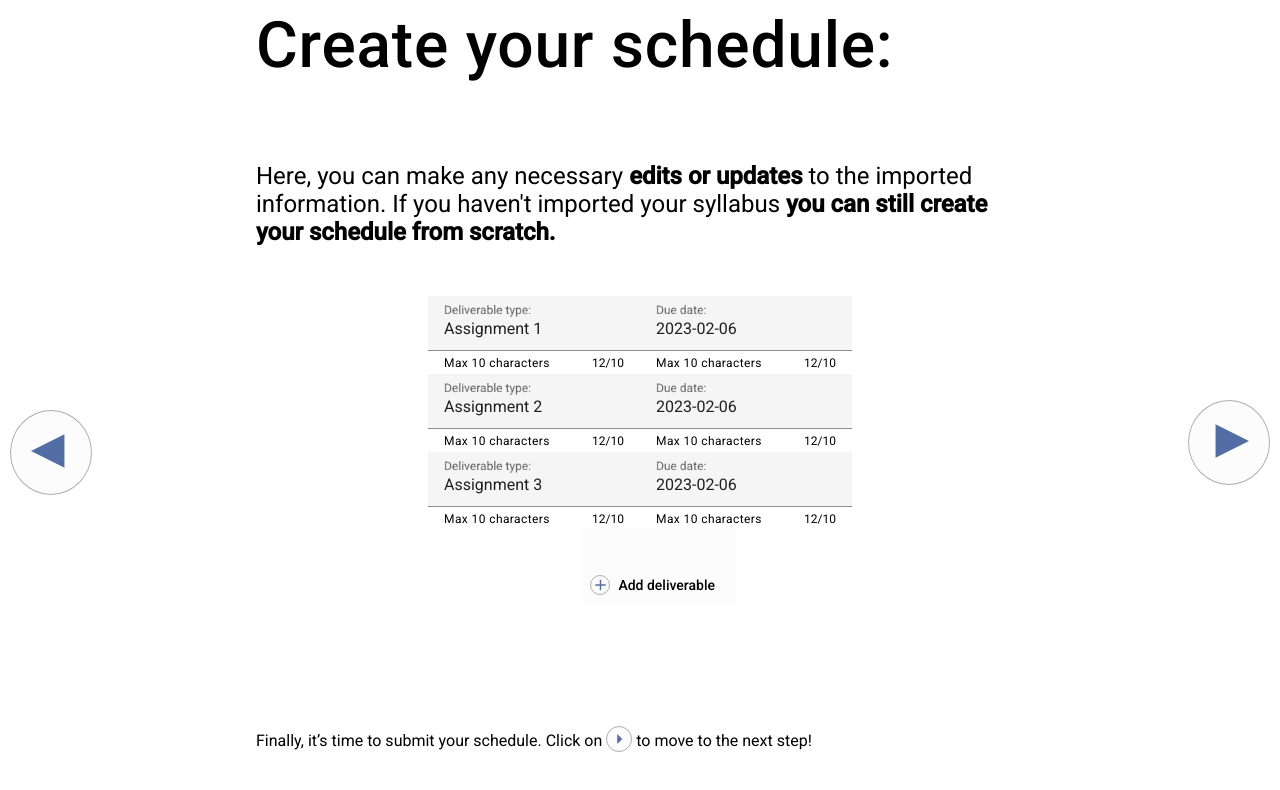
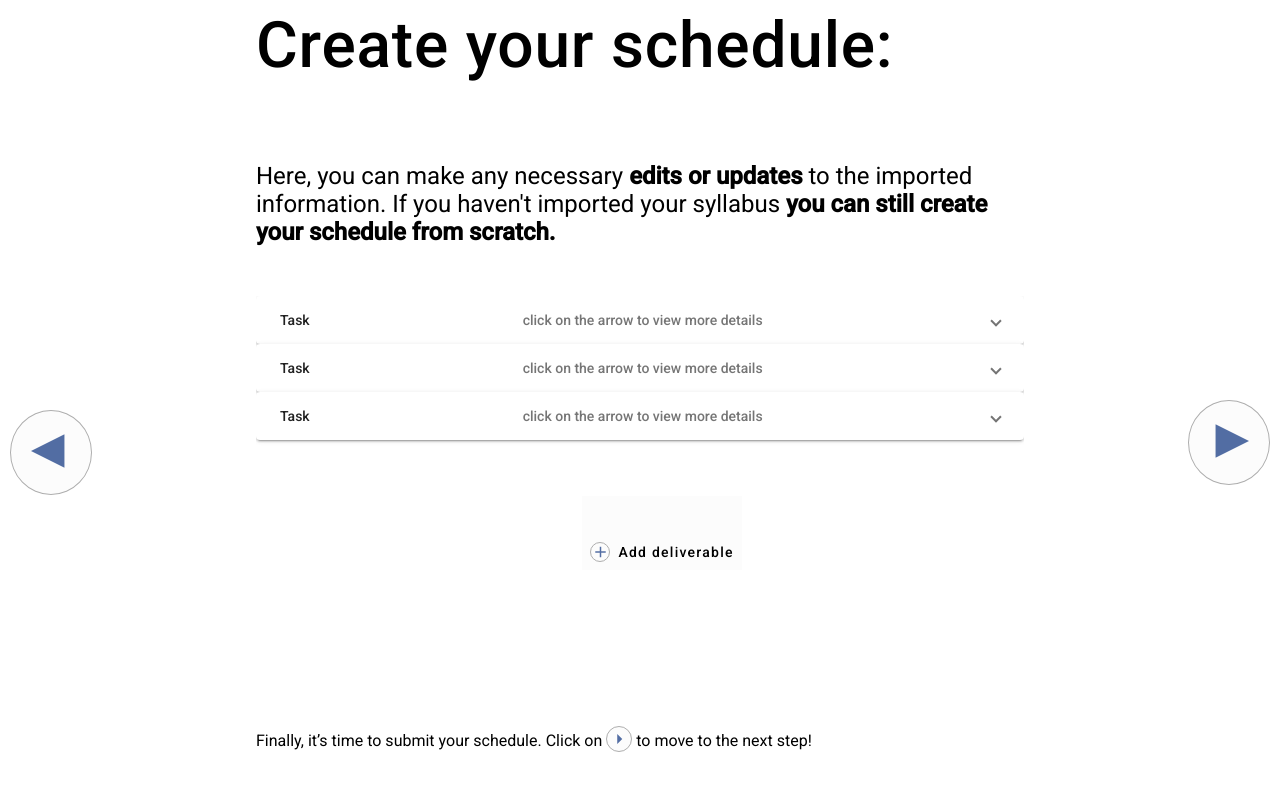
Before and after one commit to SEG4910-Group32/Academic-Calendar-Assistant, an Angular app in the folder assistant-calendar/: page / in a window 1280 px wide. Both pictures are taken after a click on the button "arrow_right". Shown: the top 790 px of the page. Built offline with nearby package versions, Linux system fonts and the light colour scheme; what ngx-file-drop would draw is missing.

Commit message:
added new fields for event & scroll bar

```diff
--- a/assistant-calendar/package.json
+++ b/assistant-calendar/package.json
@@ -11,10 +11,11 @@
   "private": true,
   "dependencies": {
     "@angular/animations": "^15.1.0",
-    "@angular/cdk": "^15.1.3",
+    "@angular/cdk": "^15.1.4",
     "@angular/common": "^15.1.0",
     "@angular/compiler": "^15.1.0",
     "@angular/core": "^15.1.0",
+    "@angular/flex-layout": "^15.0.0-beta.42",
     "@angular/forms": "^15.1.0",
     "@angular/material": "^15.1.3",
     "@angular/platform-browser": "^15.1.0",
--- a/assistant-calendar/src/app/create-schedule-page/create-schedule/add-schedule/add-schedule.component.html
+++ b/assistant-calendar/src/app/create-schedule-page/create-schedule/add-schedule/add-schedule.component.html
@@ -1,20 +1,33 @@
 <h1 mat-dialog-title>Add new deliverable:</h1>
 <div mat-dialog-content>
-    <mat-grid-list cols="1" rowHeight="5:1">
-        <mat-grid-tile>
+  <div fxLayout="column"  fxLayoutAlign="space-between" class="listOfDeliverables">
+
           <mat-form-field hintLabel="Max 10 characters" appearance="fill" >
             <mat-label>Deliverable type: </mat-label>
-            <input matInput #input maxlength="10" placeholder="Ex. Assignment"  [(ngModel)]="data.type">
-            <mat-hint align="end">{{input.value.length}}/10</mat-hint>
+            <input matInput #input  placeholder="Ex. Assignment"  [(ngModel)]="data.type">
+          </mat-form-field>
+
+          <mat-form-field hintLabel="" appearance="fill">
+            <mat-label>Start date: </mat-label>
+            <input matInput #input  placeholder="Ex. 2023-02-06"  [(ngModel)]="data.startDate">
           </mat-form-field>
 
           <mat-form-field hintLabel="Max 10 characters" appearance="fill">
             <mat-label>Due date: </mat-label>
-            <input matInput #input maxlength="10" placeholder="Ex. 2023-02-06"  [(ngModel)]="data.dueDate">
-            <mat-hint align="end">{{input.value.length}}/10</mat-hint>
+            <input matInput #input  placeholder="Ex. 2023-02-06"  [(ngModel)]="data.dueDate">
           </mat-form-field>
-        </mat-grid-tile>
-      </mat-grid-list>
+
+          <mat-form-field hintLabel="Max 10 characters" appearance="fill">
+            <mat-label>Location: </mat-label>
+            <input matInput #input  placeholder="Ex. 2023-02-06"  [(ngModel)]="data.location">
+          </mat-form-field>
+
+          <mat-form-field hintLabel="Max 10 characters" appearance="fill">
+            <mat-label>Description: </mat-label>
+            <input matInput #input  placeholder="Ex. 2023-02-06"  [(ngModel)]="data.description">
+          </mat-form-field>
+
+      </div>
 
 <div mat-dialog-actions  align="end">
   <button mat-button mat-dialog-close (click)="onNoClick()" >Cancel</button>
--- a/assistant-calendar/src/app/create-schedule-page/create-schedule/add-schedule/add-schedule.component.ts
+++ b/assistant-calendar/src/app/create-schedule-page/create-schedule/add-schedule/add-schedule.component.ts
@@ -16,7 +16,7 @@ export class AddScheduleComponent {
   local_data:any;
   constructor(
     public dialogRef: MatDialogRef<CreateScheduleComponent>,
-    @Inject(MAT_DIALOG_DATA) public data: {type:string, dueDate:string},
+    @Inject(MAT_DIALOG_DATA) public data: {type:string, dueDate:string, startDate:string, location:string, description:string},
   ) {}
 
   onNoClick(): void {
--- a/assistant-calendar/src/app/create-schedule-page/create-schedule/create-schedule.component.css
+++ b/assistant-calendar/src/app/create-schedule-page/create-schedule/create-schedule.component.css
@@ -1,3 +1,4 @@
+@import '@angular/material/prebuilt-themes/indigo-pink.css';
 .example-container mat-form-field + mat-form-field {
     margin-left: 8px;
   }
@@ -35,9 +36,23 @@
   .addButton{
   background-color: #FCFCFC;
   position: absolute;
-  width:20%;
+
   border-color: #AEAEAE;
   color: #308B2E;
   margin-left: 42.5%;
   padding-top: 5%;
   }
+
+.listOfDeliverables{
+  padding-bottom: 10%;;
+}
+
+.example-viewport {
+  height: 200px;
+  width: 100%;
+}
+
+.example-item {
+  height: 500px;
+  width:100%;
+}
--- a/assistant-calendar/src/app/create-schedule-page/create-schedule/create-schedule.component.html
+++ b/assistant-calendar/src/app/create-schedule-page/create-schedule/create-schedule.component.html
@@ -3,25 +3,51 @@
   <p >Here, you can make any necessary <b>edits or updates</b> to the imported information. If you haven't imported your syllabus <b>you can still
   create your schedule from scratch.</b></p>
 </div>
-  <mat-grid-list cols="1" rowHeight="10:1">
-    <mat-grid-tile *ngFor="let deliverable of deliverables">
-      <mat-form-field hintLabel="Max 10 characters" appearance="fill">
-        <mat-label>Deliverable type: </mat-label>
-        <input matInput #input maxlength="10" placeholder="Ex. Assignment" value="{{deliverable.type}}" >
-        <mat-hint align="end">{{input.value.length}}/10</mat-hint>
-      </mat-form-field>
 
-      <mat-form-field hintLabel="Max 10 characters" appearance="fill">
-        <mat-label>Due date: </mat-label>
-        <input matInput #input maxlength="10" placeholder="Ex. 2023-02-06" value="{{deliverable.dueDate}}" >
-        <mat-hint align="end">{{input.value.length}}/10</mat-hint>
-      </mat-form-field>
-    </mat-grid-tile>
-  </mat-grid-list>
+<cdk-virtual-scroll-viewport appendOnly itemSize="50" class="example-viewport">
+<div fxLayout="column"  fxLayoutAlign="space-between" class="listOfDeliverables">
+    <div fxLayout="row" fxLayoutAlign="space-between" *ngFor="let deliverable of deliverables">
+      <mat-accordion>
+        <mat-expansion-panel (opened)="panelOpenState = true" (closed)="panelOpenState = false">
+          <mat-expansion-panel-header>
+            <mat-panel-title>
+              Task
+            </mat-panel-title>
+            <mat-panel-description>
+              {{panelOpenState ? 'click on the arrow to close the details' : 'click on the arrow to view more details'}}
+            </mat-panel-description>
+          </mat-expansion-panel-header>
+          <mat-form-field hintLabel="" appearance="fill">
+            <mat-label>Deliverable type: </mat-label>
+            <input matInput #input  placeholder="Ex. Assignment" value="{{deliverable.type}}" >
+          </mat-form-field>
+          <mat-form-field hintLabel="" appearance="fill">
+            <mat-label>Start date: </mat-label>
+            <input matInput #input  placeholder="Ex. 2023-02-06" value="{{deliverable.startDate}}" >
+          </mat-form-field>
+          <mat-form-field hintLabel="" appearance="fill">
+            <mat-label>Due date: </mat-label>
+            <input matInput #input  placeholder="Ex. 2023-02-06" value="{{deliverable.dueDate}}" >
+          </mat-form-field>
+          <mat-form-field hintLabel="" appearance="fill">
+            <mat-label>Description: </mat-label>
+            <input matInput #input  placeholder="Ex. SEG4910 deliverable" value="{{deliverable.description}}" >
+          </mat-form-field>
+          <mat-form-field hintLabel="" appearance="fill">
+            <mat-label>Location: </mat-label>
+            <input matInput #input  placeholder="Ex. Ottawa" value="{{deliverable.location}}" >
+          </mat-form-field>
+        </mat-expansion-panel>
+      </mat-accordion>
+    </div>
+  </div>
+</cdk-virtual-scroll-viewport>
   <!-- <app-display-schedules> -->
 <div class="addButton" layout-align="center center">
     <button mat-button (click)="openDialog()" ><mat-icon>add</mat-icon>Add deliverable</button>
 </div>
+
+
 
 <div class="hint" >
   <p>
--- a/assistant-calendar/src/app/create-schedule-page/create-schedule/create-schedule.component.ts
+++ b/assistant-calendar/src/app/create-schedule-page/create-schedule/create-schedule.component.ts
@@ -1,10 +1,13 @@
 import { Component, ViewChild , Inject} from '@angular/core';
-import { FormControl } from '@angular/forms';
+import { FormGroup, FormControl } from '@angular/forms';
 import {MatDialog, MAT_DIALOG_DATA, MatDialogRef} from '@angular/material/dialog';
 import { AddScheduleComponent } from './add-schedule/add-schedule.component';
 import { Deliverable } from './deliverable';
 import { mockSchedules } from './mock-schedules';
-
+import {MatAccordion} from '@angular/material/expansion';
+import { MatFormFieldModule } from '@angular/material/form-field';
+import { MatNativeDateModule } from '@angular/material/core';
+import { MatInput } from '@angular/material/input';
 
 
 @Component({
@@ -13,8 +16,16 @@ import { mockSchedules } from './mock-schedules';
   styleUrls: ['./create-schedule.component.css']
 })
 export class CreateScheduleComponent {
+  range = new FormGroup({
+    start: new FormControl<Date | null>(null),
+    end: new FormControl<Date | null>(null),
+  });
+  @ViewChild(MatAccordion)
+  accordion!: MatAccordion;
   type?: string ;
   dueDate?: string;
+
+  panelOpenState = false;
 
   // tmpType: string| undefined;
   // tmpDueDate: string| undefined;
@@ -24,8 +35,8 @@ export class CreateScheduleComponent {
   openDialog(): void {
     const dialogRef = this.dialog.open(AddScheduleComponent, {
 
-     height: '250px',
-     width: '500px',
+     height: '350px',
+     width: '800px',
 
       data: {task: this.type, dueDate: this.dueDate},
     });
@@ -34,7 +45,7 @@ export class CreateScheduleComponent {
       console.log('The dialog was closed');
       this.type = result.type;
       this.dueDate = result.dueDate;
-      mockSchedules.push({type:result.type , dueDate:result.dueDate});
+      mockSchedules.push({type:result.type , dueDate:result.dueDate, startDate: result.dueDate,location: result.dueDate,description: result.dueDate });
       console.log("result.type",result.type);
       console.log(mockSchedules);
     });
--- a/assistant-calendar/src/app/create-schedule-page/create-schedule/deliverable.ts
+++ b/assistant-calendar/src/app/create-schedule-page/create-schedule/deliverable.ts
@@ -1,4 +1,7 @@
 export interface Deliverable{
     type: string,
-    dueDate: string
+    dueDate: string,
+    startDate: string,
+    location: string,
+    description: string;
 }
--- a/assistant-calendar/src/app/create-schedule-page/create-schedule/mock-schedules.ts
+++ b/assistant-calendar/src/app/create-schedule-page/create-schedule/mock-schedules.ts
@@ -4,17 +4,26 @@ import { Deliverable } from "./deliverable";
 export var mockSchedules:Deliverable[]=[
     {
         type:"Assignment 1",
-        dueDate:'2023-02-06'
+        dueDate:'2023-02-06',
+        startDate: "2023-02-06",
+        location: "Ottawa",
+        description: "event"
 
     },
     {
         type:"Assignment 2",
-        dueDate:'2023-02-06'
+        dueDate:'2023-02-06',
+        startDate: "2023-02-06",
+        location: "Ottawa",
+        description: "event"
 
     },
     {
         type:"Assignment 3",
-        dueDate:'2023-02-06'
+        dueDate:'2023-02-06',
+        startDate: "2023-02-06",
+        location: "Ottawa",
+        description: "event"
 
     }
 
```
Also changed, not shown: assistant-calendar/src/app/app.module.ts (+8 -2 lines), 1 other file (tests, documents, lock files or other folders).
